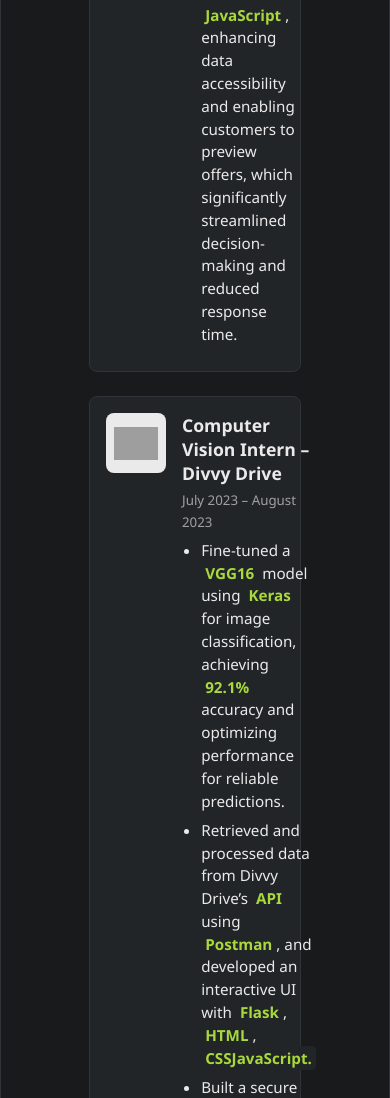
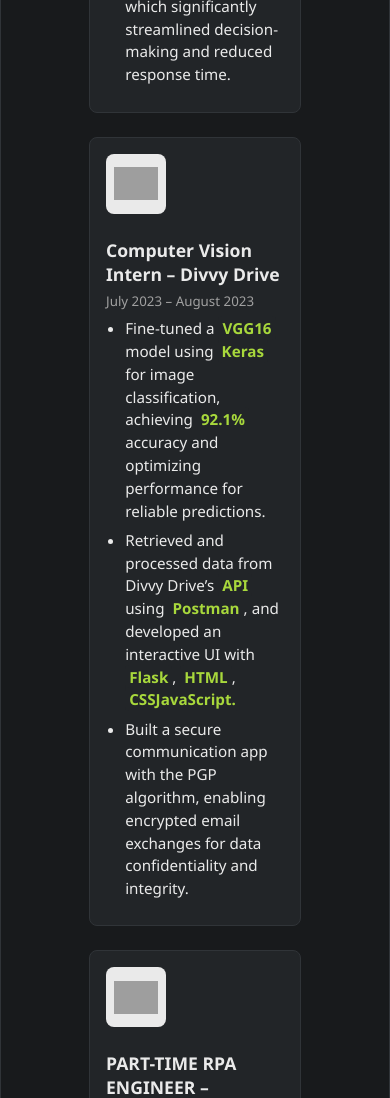
Before and after one commit to MuhammetAliVarlik/Portfolio, a plain HTML site: page index.html in a window 390 px wide. Shown: the part 3233-4331 px from the top of the page. Drawn offline with nearby package versions, Linux system fonts and the light colour scheme; grey boxes are pictures that could not be loaded.

Commit message:
Mobile responsive design

```diff
--- a/static/styles/styles.css
+++ b/static/styles/styles.css
@@ -333,26 +333,6 @@
     background-color: var(--accent-main);
     border-radius: 4px;
   }
-
-  @media screen and (max-width: 1024px) {
-    .container {
-      flex-direction: column;
-    }
-
-    .sidebar, .main-section {
-      width: 100%;
-    }
-
-    .project-card {
-      flex-direction: column;
-      align-items: center;
-    }
-
-    .project-card img {
-      width: 100%;
-      height: auto;
-    }
-  }
   .contact-info {
     margin-top: 2rem;
     text-align: center;
@@ -437,8 +417,33 @@
     transform: scale(1.1);
   }
 
+  @media screen and (max-width: 1024px) {
+    .container {
+      flex-direction: column;
+    }
 
-  @media screen and (max-width: 1024px) {
+    .sidebar, .main-section {
+      width: 100%;
+    }
+
+    .project-card {
+      flex-direction: column;
+      align-items: center;
+    }
+
+    .project-card img {
+      width: 100%;
+      height: auto;
+    }
+    .timeline-item {
+      flex-direction: column;
+      align-items: flex-start;
+    }
+
+    .company-logo {
+      margin-bottom: 0.5rem;
+    }
+
     .sidebar {
       position: relative;
       width: 100%;
```
